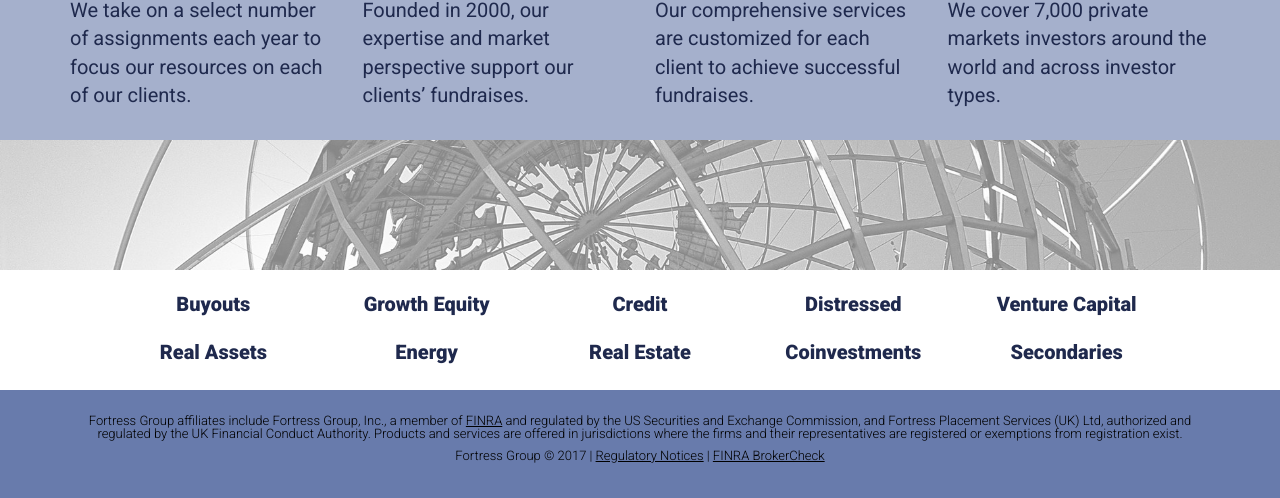
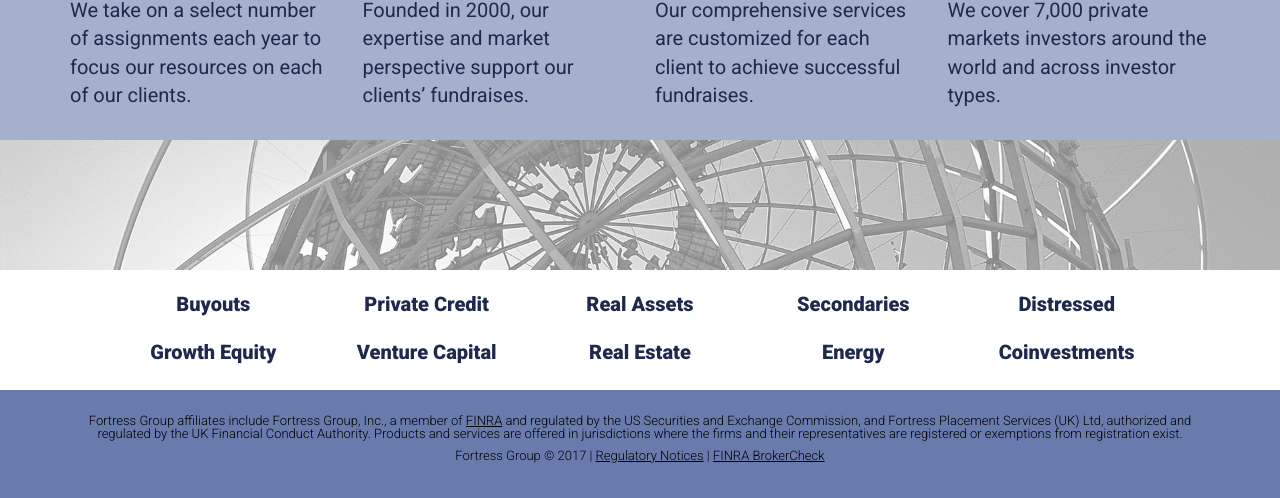
Before and after one commit to mkarroqe/fortress3, a plain HTML site: page index.html in a window 1280 px wide. Shown: the part 613-1111 px from the top of the page. Drawn offline with nearby package versions, Linux system fonts and the light colour scheme.

Commit message:
typos etc

```diff
--- a/index.html
+++ b/index.html
@@ -133,18 +133,18 @@
         <div class="container col-md-12">
             <div class="row">
                 <div class="col-md-2 col-md-offset-1"><p>Buyouts</p></div>
-                <div class="col-md-2"><p>Growth Equity</p></div>
-                <div class="col-md-2"><p>Credit</p></div>
+                <div class="col-md-2"><p>Private Credit</p></div>
+                <div class="col-md-2"><p>Real Assets</p></div>
+                <div class="col-md-2"><p>Secondaries</p></div>
                 <div class="col-md-2"><p>Distressed</p></div>
-                <div class="col-md-2"><p>Venture Capital</p></div>
             </div>
             <br />
             <div class="row">
-                <div class="col-md-2 col-md-offset-1"><p>Real Assets</p></div>
+                <div class="col-md-2 col-md-offset-1"><p>Growth Equity</p></div>
+                <div class="col-md-2"><p>Venture Capital</p></div>
+                <div class="col-md-2"><p>Real Estate</p></div>
                 <div class="col-md-2"><p>Energy</p></div>
-                <div class="col-md-2"><p>Real Estate</p></div>
                 <div class="col-md-2"><p>Coinvestments</p></div>
-                <div class="col-md-2"><p>Secondaries</p></div>
             </div>
         </div>
     </section>
```
Also changed, not shown: regulatory-notices.html (+3 -2 lines).
